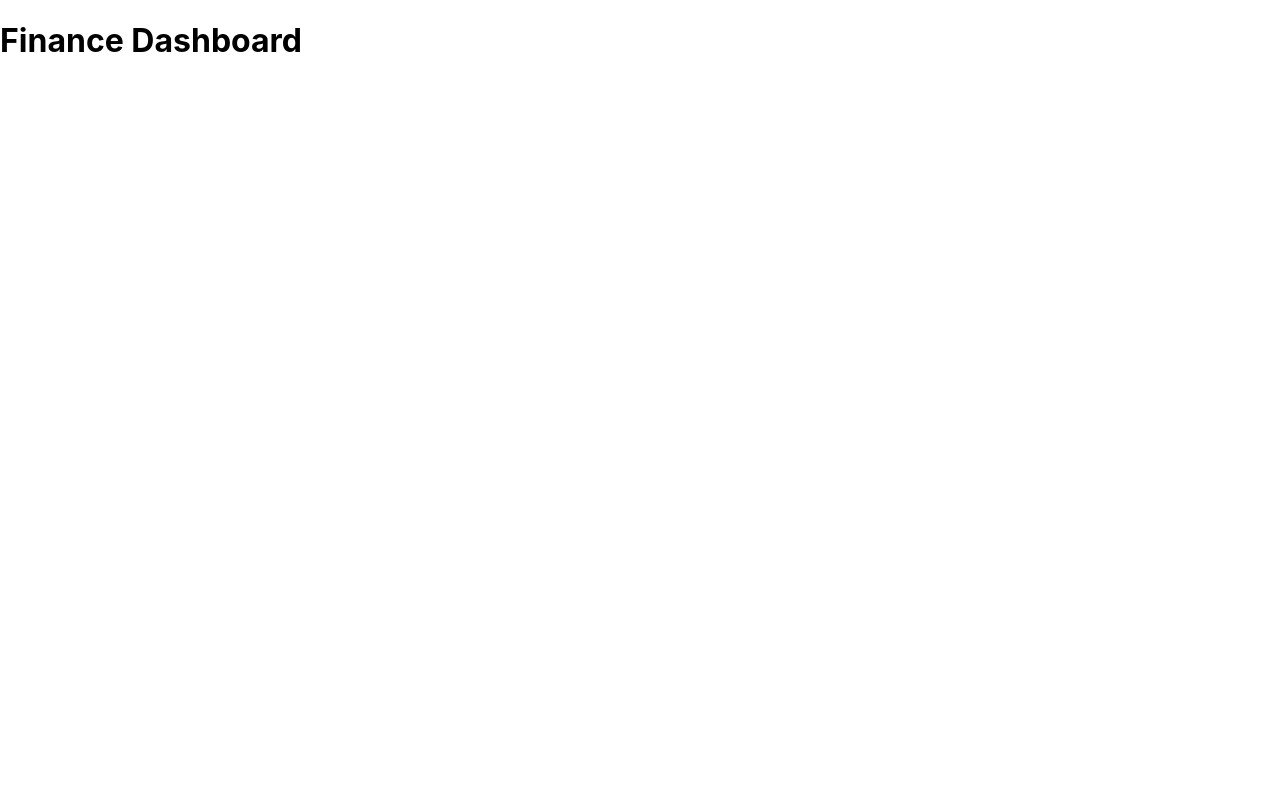
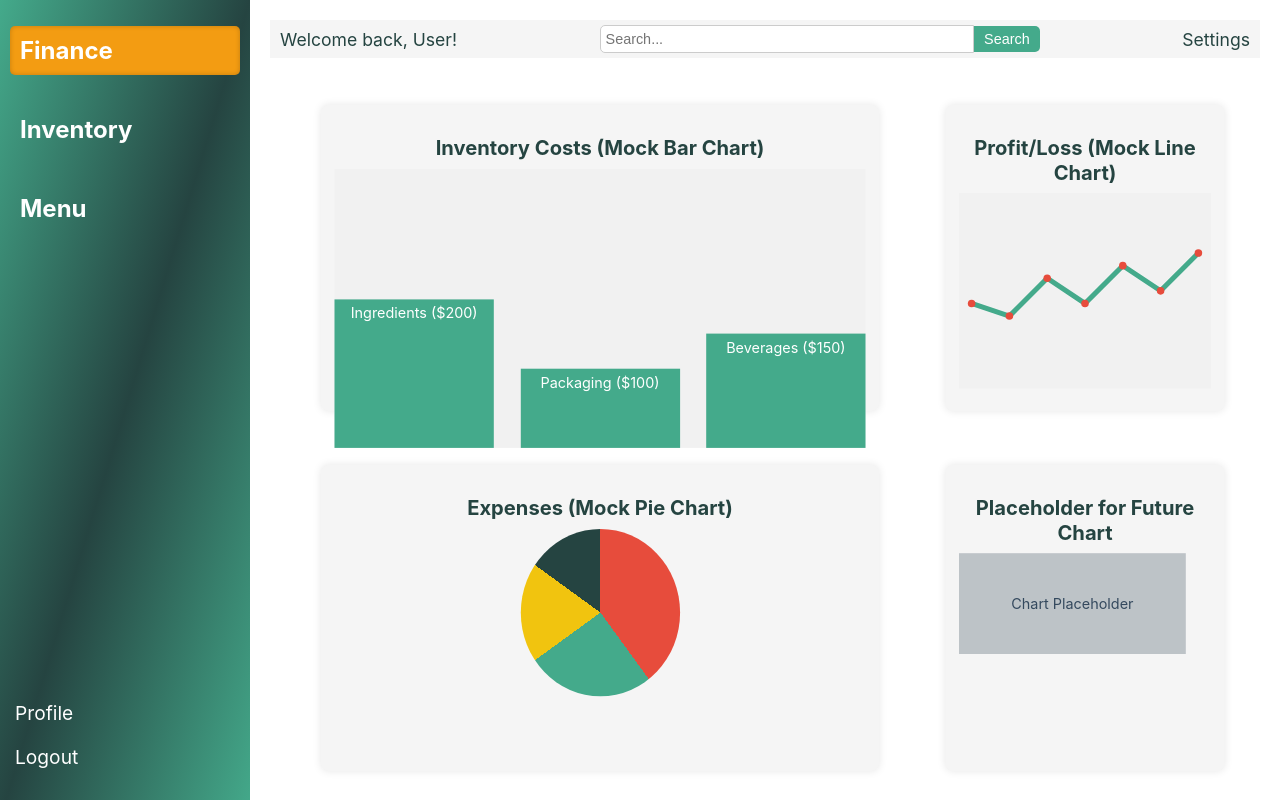
Before and after one commit to hsing127/FoodTruck-Financial-Platform, a React (Create React App) app in the folder FoodTruck Financial React WebApp/: page /dashboard/finance in a window 1280 px wide. Built offline with nearby package versions, Linux system fonts and the light colour scheme.

Commit message:
Initial Finance Page and Side Dash

```diff
--- a/FoodTruck Financial React WebApp/src/components/dashboard/DashboardFinancePage.js
+++ b/FoodTruck Financial React WebApp/src/components/dashboard/DashboardFinancePage.js
@@ -1,9 +1,146 @@
-import React from 'react';
+import React, { useState, useEffect } from 'react';
+import { useLocation } from 'react-router-dom';
+import '../../styles/Finance.css';
 
 const DashboardFinancePage = () => {
+  const [layout, setLayout] = useState({
+    0: "chart1",
+    1: "chart2",
+    2: "chart3",
+    3: "chart4"
+  });
+
+  const location = useLocation();
+
+  useEffect(() => {
+    const savedLayout = JSON.parse(localStorage.getItem('dashboardLayout'));
+    if (savedLayout) {
+      setLayout(savedLayout);
+    }
+  }, []);
+
+  useEffect(() => {
+    localStorage.setItem('dashboardLayout', JSON.stringify(layout));
+  }, [layout]);
+
+  const handleDragStart = (e, chartId) => {
+    e.dataTransfer.setData("chartId", chartId);
+  };
+
+  const handleDrop = (e, targetIndex) => {
+    const draggedChartId = e.dataTransfer.getData("chartId");
+    const newLayout = { ...layout };
+    const draggedKey = Object.keys(layout).find(
+      (key) => layout[key] === draggedChartId
+    );
+    [newLayout[draggedKey], newLayout[targetIndex]] = [
+      newLayout[targetIndex],
+      newLayout[draggedKey]
+    ];
+    setLayout(newLayout);
+  };
+
   return (
-    <div>
-      <h1>Finance Dashboard</h1>
+    <div className="dashboard-layout">
+      <nav className="sidebar">
+        <ul className="sidebar-menu">
+          <li className={location.pathname === "/dashboard/finance" ? "active" : ""}>
+            <a href="/dashboard/finance">Finance</a>
+          </li>
+          <li className={location.pathname === "/dashboard/inventory" ? "active" : ""}>
+            <a href="/dashboard/inventory">Inventory</a>
+          </li>
+          <li className={location.pathname === "/dashboard/menu" ? "active" : ""}>
+            <a href="/dashboard/menu">Menu</a>
+          </li>
+        </ul>
+        <div className="sidebar-bottom">
+          <ul>
+            <li className={location.pathname === "/dashboard/profile" ? "active" : ""}>
+              <a href="/dashboard/profile">Profile</a>
+            </li>
+            <li className={location.pathname === "/dashboard/logout" ? "active" : ""}>
+              <a href="/dashboard/logout">Logout</a>
+            </li>
+          </ul>
+        </div>
+      </nav>
+
+      <div className="main-content">
+        <header className="top-header">
+          <div className="welcome-user">Welcome back, User!</div>
+          <div className="search-bar">
+            <input type="text" placeholder="Search..." />
+            <button className="search-btn">Search</button>
+          </div>
+          <div className="settings-link">
+            <a href="/dashboard/settings">Settings</a>
+          </div>
+        </header>
+
+        <div className="charts-grid">
+          {Object.keys(layout).map((key, index) => (
+            <div
+              key={index}
+              className="chart-container"
+              draggable
+              onDragStart={(e) => handleDragStart(e, layout[key])}
+              onDrop={(e) => handleDrop(e, key)}
+              onDragOver={(e) => e.preventDefault()}
+            >
+              {layout[key] === "chart1" && (
+                <>
+                  <h2>Inventory Costs (Mock Bar Chart)</h2>
+                  <div className="bar-chart">
+                    <div className="bar">Ingredients ($200)</div>
+                    <div className="bar">Packaging ($100)</div>
+                    <div className="bar">Beverages ($150)</div>
+                  </div>
+                </>
+              )}
+              {layout[key] === "chart2" && (
+                <>
+                  <h2>Profit/Loss (Mock Line Chart)</h2>
+                  <svg viewBox="0 0 100 50" className="line-chart">
+                    <polyline
+                      fill="none"
+                      stroke="#44aa8b"
+                      strokeWidth="2"
+                      points="
+                       5,30
+                       20,35
+                       35,20
+                       50,30
+                       65,15
+                       80,25
+                       95,10"
+                    />
+                    <circle cx="5" cy="30" r="1.5" fill="#e74c3c" />
+                    <circle cx="20" cy="35" r="1.5" fill="#e74c3c" />
+                    <circle cx="35" cy="20" r="1.5" fill="#e74c3c" />
+                    <circle cx="50" cy="30" r="1.5" fill="#e74c3c" />
+                    <circle cx="65" cy="15" r="1.5" fill="#e74c3c" />
+                    <circle cx="80" cy="25" r="1.5" fill="#e74c3c" />
+                    <circle cx="95" cy="10" r="1.5" fill="#e74c3c" />
+                  </svg>
+                </>
+              )}
+              {layout[key] === "chart3" && (
+                <>
+                  <h2>Expenses (Mock Pie Chart)</h2>
+                  <div className="pie-chart"></div>
+                </>
+              )}
+              {layout[key] === "chart4" && (
+                <>
+                  <h2>Placeholder for Future Chart</h2>
+                  <div className="placeholder-chart">Chart Placeholder</div>
+                </>
+              )}
+            </div>
+          ))}
+        </div>
+      </div>
     </div>
   );
 };
--- /dev/null
+++ b/FoodTruck Financial React WebApp/src/styles/Finance.css
@@ -0,0 +1,274 @@
+a {
+    color: #44aa8b;
+    text-decoration: none;
+  }
+
+  a:hover {
+    color: #f39c12;
+    text-decoration: underline;
+  }
+
+  .bar {
+    width: 30%;
+    background-color: #44aa8b;
+    text-align: center;
+    color: white;
+    padding: 5px 0;
+    transition: height 0.2s ease-in-out;
+  }
+
+  .bar:first-child {
+    height: 50%;
+  }
+
+  .bar:nth-child(2) {
+    height: 25%;
+  }
+
+  .bar:nth-child(3) {
+    height: 37.5%;
+  }
+
+  .bar-chart {
+    display: flex;
+    justify-content: space-between;
+    align-items: flex-end;
+    height: 100%;
+    background-color: #f1f1f1;
+  }
+
+  button {
+    background-color: #f39c12;
+    border: none;
+    color: white;
+    padding: 10px 20px;
+    font-size: 1.2em;
+    border-radius: 5px;
+    cursor: pointer;
+    transition: background-color 0.3s ease;
+  }
+
+  button:hover {
+    background-color: #e67e22;
+  }
+
+  .chart-container {
+    padding: 15px;
+    background-color: #f5f5f5;
+    border-radius: 8px;
+    text-align: center;
+    box-shadow: 0 0 10px rgba(0, 0, 0, 0.1);
+    transition: transform 0.2s ease-in-out;
+    transform: scale(0.9);
+  }
+
+  .chart-container:hover {
+    transform: scale(1);
+    cursor: grab;
+  }
+
+  .chart-container:active {
+    cursor: grabbing;
+  }
+
+  .chart-container h2 {
+    margin-bottom: 10px;
+    font-size: 1.4em;
+    color: #254441;
+  }
+
+  .chart-container[data-position="1"],
+  .chart-container[data-position="2"] {
+    grid-column: 1 / 2;
+    height: 90%;
+    aspect-ratio: 2 / 1;
+  }
+
+  .chart-container[data-position="3"],
+  .chart-container[data-position="4"] {
+    grid-column: 2 / 3;
+    height: 90%;
+    aspect-ratio: 1 / 1;
+  }
+
+  .charts-grid {
+    display: grid;
+    grid-template-columns: 2fr 1fr;
+    grid-template-rows: repeat(2, 1fr);
+    gap: 20px;
+    padding: 20px;
+    height: calc(95vh - 60px);
+  }
+
+  .dashboard-layout {
+    display: grid;
+    grid-template-columns: 250px 1fr;
+    height: 100vh;
+    overflow: hidden;
+  }
+
+  header {
+    color: rgb(0, 0, 0);
+    padding: 20px;
+    text-align: left;
+    margin-bottom: 20px;
+  }
+
+  header h1 {
+    margin: 0;
+    font-size: 2.5em;
+  }
+
+  .line-chart {
+    width: 100%;
+    height: 70%;
+    background-color: #f1f1f1;
+  }
+
+  .main-content {
+    padding: 20px;
+  }
+
+  .pie-chart {
+    width: 30%;
+    height: 60%;
+    border-radius: 50%;
+    background: conic-gradient(
+      #e74c3c 0% 40%,
+      #44aa8b 40% 65%,
+      #f1c40f 65% 85%,
+      #254441 85% 100%
+    );
+    margin: 0 auto;
+  }
+
+  .placeholder-chart {
+    width: 90%;
+    height: 112px;
+    background-color: #bdc3c7;
+    display: flex;
+    justify-content: center;
+    align-items: center;
+    color: #34495e;
+  }
+
+  .search-bar {
+    flex-grow: 1;
+    display: flex;
+    justify-content: center;
+    align-items: center;
+  }
+
+  .search-bar input {
+    width: 50%;
+    padding: 5px;
+    border: 1px solid #ccc;
+    border-radius: 5px 0 0 5px;
+    font-size: 0.9em;
+  }
+
+  .search-bar .search-btn {
+    padding: 5px 10px;
+    background-color: #44aa8b;
+    color: white;
+    border: none;
+    border-radius: 0 5px 5px 0;
+    cursor: pointer;
+    font-size: 0.9em;
+  }
+
+  .search-bar .search-btn:hover {
+    background-color: #3d9578;
+  }
+
+  .settings-link a {
+    font-size: 1.1em;
+    color: #254441;
+    text-decoration: none;
+  }
+
+  .settings-link a:hover {
+    color: #f39c12;
+  }
+
+  .sidebar {
+    display: flex;
+    flex-direction: column;
+    justify-content: space-between;
+    background: linear-gradient(to bottom right, #44aa8b, #254441, #44aa8b);
+    padding: 10px;
+    height: 100vh;
+    color: white;
+  }
+
+  .sidebar ul {
+    list-style: none;
+    padding: 0;
+  }
+
+  .sidebar-bottom {
+    margin-top: auto;
+    padding-bottom: 20px;
+  }
+
+  .sidebar-bottom li {
+    margin-bottom: 10px;
+    padding: 5px;
+    border-radius: 5px;
+    transition: background-color 0.3s ease, color 0.3s ease;
+  }
+
+  .sidebar-bottom li a {
+    display: block;
+    color: white;
+    text-decoration: none;
+    font-size: 1.2em;
+    font-weight: normal;
+  }
+
+  .sidebar-bottom li:hover {
+    background-color: #f39c12;
+    color: white;
+  }
+
+  .sidebar-menu li {
+    margin-bottom: 30px;
+    padding: 10px;
+    border-radius: 5px;
+    transition: background-color 0.3s ease, color 0.3s ease;
+  }
+
+  .sidebar-menu li a {
+    display: block;
+    color: white;
+    text-decoration: none;
+    font-size: 1.5em;
+    font-weight: bold;
+    width: 100%;
+    height: 100%;
+  }
+
+  .sidebar-menu li.active {
+    background-color: #f39c12;
+    color: white;
+    box-shadow: inset 0 0 5px rgba(0, 0, 0, 0.2);
+  }
+
+  .sidebar-menu li:hover {
+    background-color: #f39c12;
+    color: white;
+  }
+
+  .top-header {
+    display: flex;
+    justify-content: space-between;
+    align-items: center;
+    padding: 5px 10px;
+    background-color: #f5f5f5;
+    margin-bottom: 10px;
+  }
+
+  .welcome-user {
+    font-size: 1.1em;
+    color: #254441;
+  }
```
